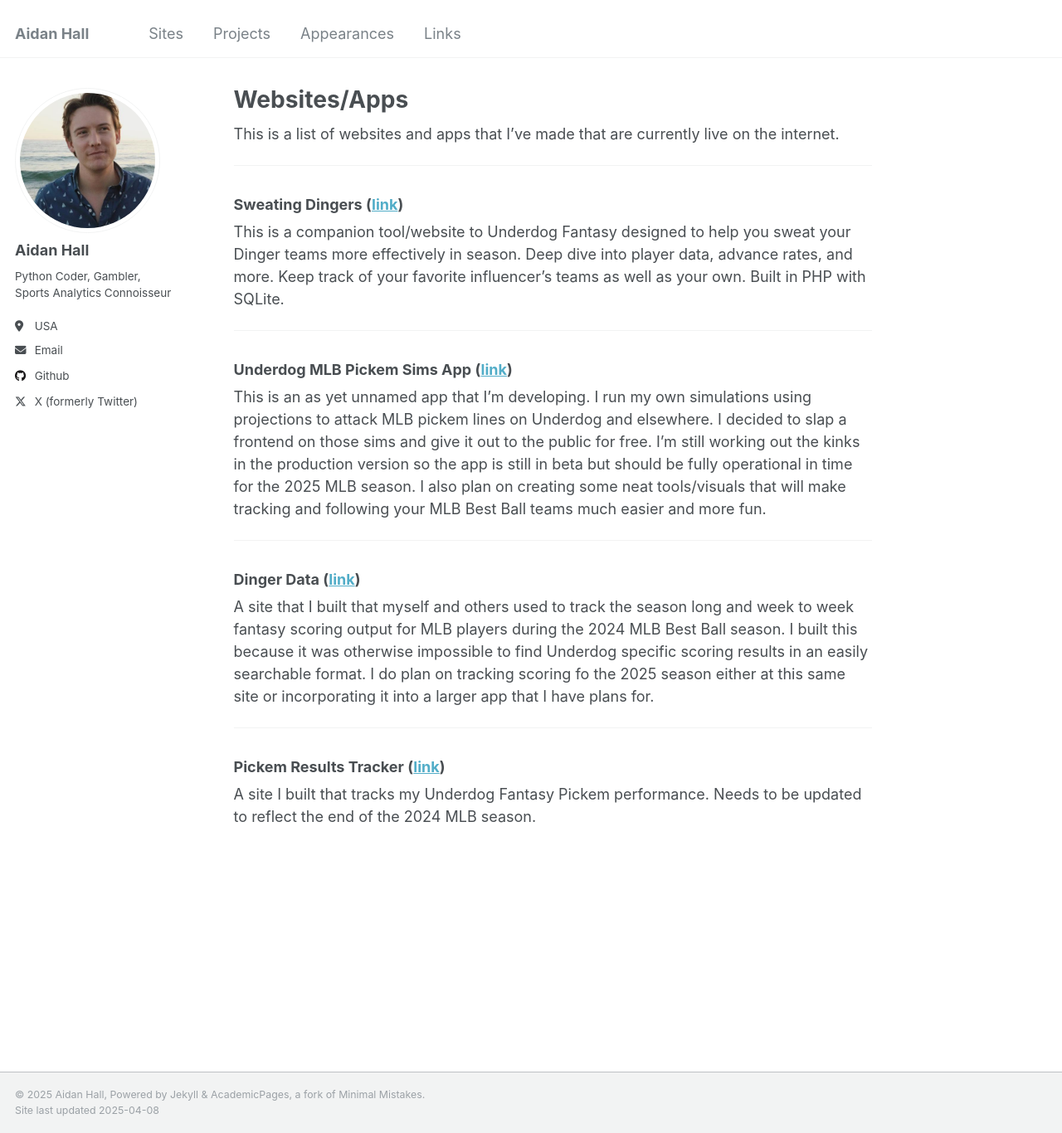
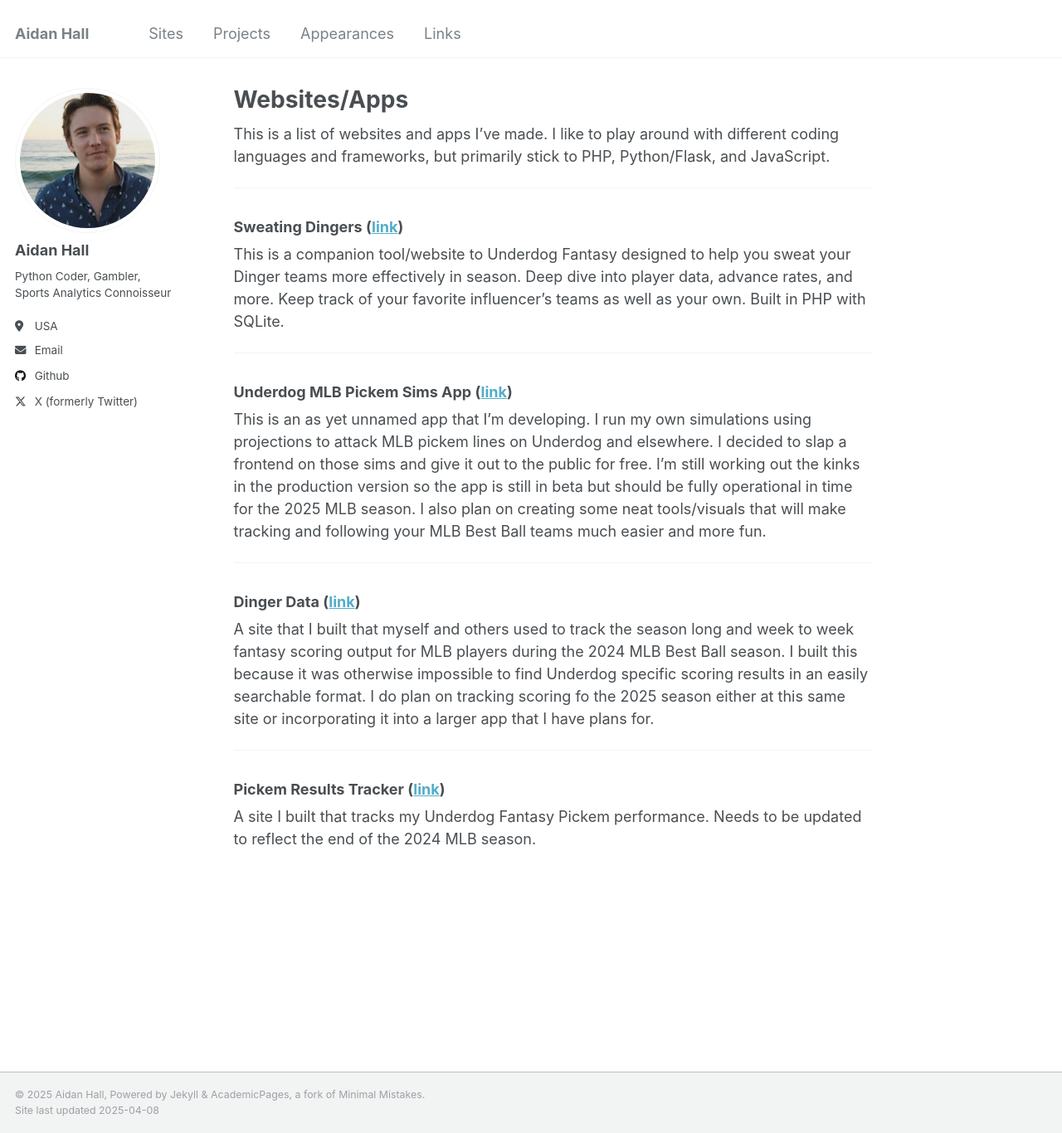
Before and after one commit to aidanhall21/aidanhall21.github.io, a Jekyll site: the page built from _pages/sites.md, in a window 1280 px wide and 1366 px high. Shown: the whole window at 83% size. Built offline with Jekyll 4.4.1, drawn with Linux system fonts in a browser that asks for light colours.

Commit message:
sites intro update

```diff
--- a/_pages/sites.md
+++ b/_pages/sites.md
@@ -13,7 +13,7 @@ redirect_from:
 
 <!-- {% include toc %} -->
 
-This is a list of websites and apps that I've made that are currently live on the internet.
+This is a list of websites and apps I've made. I like to play around with different coding languages and frameworks, but primarily stick to PHP, Python/Flask, and JavaScript.
 
 *************
 
```
